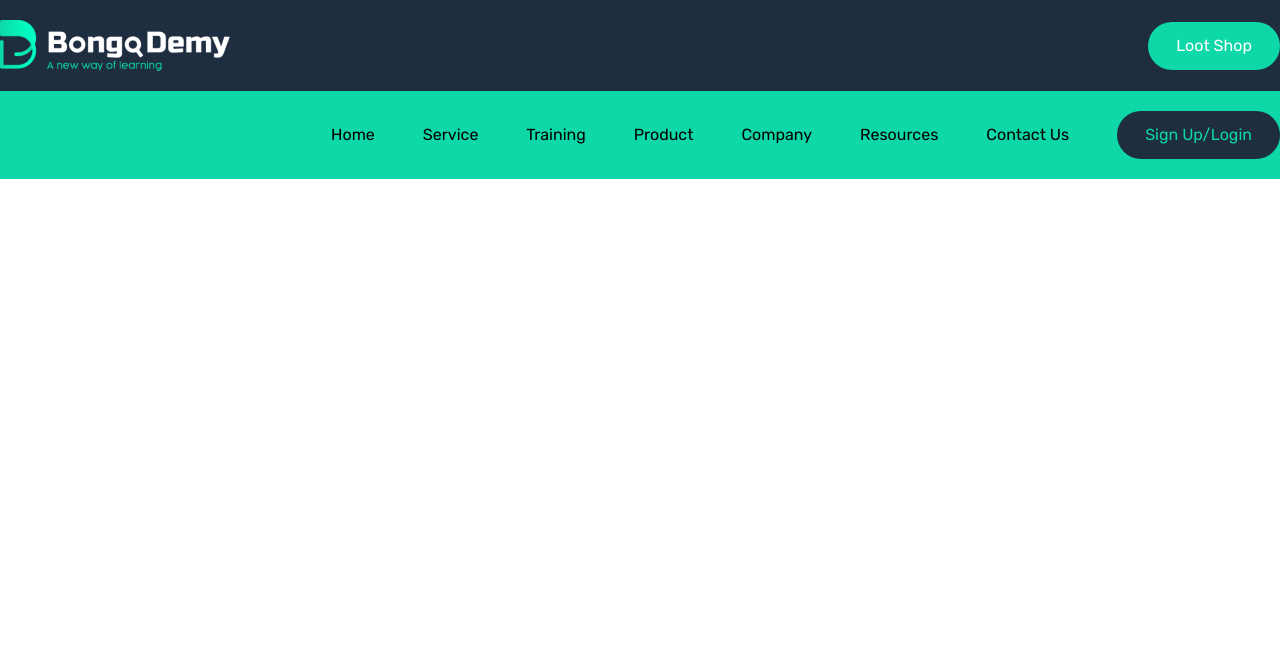
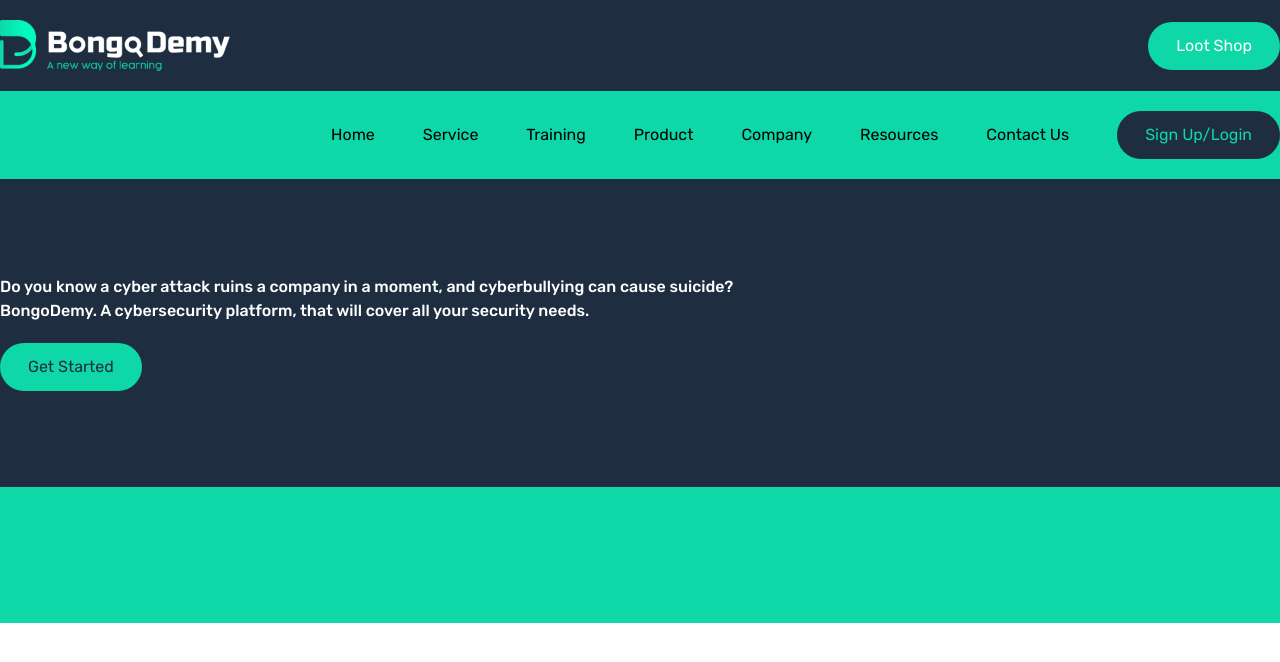
Before and after one commit to webdevbiswaajit/Bongo-Demy, a React (Create React App) app: page / in a window 1280 px wide. Shown: the top 662 px of the page. Built offline with nearby package versions, Linux system fonts and the light colour scheme.

Commit message:
Hero design

```diff
--- a/src/App.js
+++ b/src/App.js
@@ -1,11 +1,15 @@
 import "./App.css";
 import Header from "./common/Header";
 import Menu from "./common/Menu";
+import Hero from "./Components/Home/Hero";
+import ShortTour from "./Components/Home/ShortTour";
 function App() {
   return (
     <>
       <Header />
       <Menu />
+      <Hero />
+      <ShortTour />
     </>
   );
 }
--- /dev/null
+++ b/src/Components/Home/Hero.js
@@ -0,0 +1,25 @@
+import React from "react";
+import { Link } from "react-router-dom";
+
+function Hero() {
+  return (
+    <>
+      <div className=" bg-dark-blue">
+        <div className="container  mx-auto">
+          <div className=" py-24">
+            <p className=" text-white font-medium text-base leading-6 font-rubic">
+              Do you know a cyber attack ruins a company in a moment, and
+              cyberbullying can cause suicide? <br /> BongoDemy. A cybersecurity
+              platform, that will cover all your security needs.
+            </p>
+            <p className="text-base font-rubic text-dark-blue bg-light-green  py-3 px-7  rounded-3xl  inline-block mt-5">
+              <Link to="/">Get Started</Link>
+            </p>
+          </div>
+        </div>
+      </div>
+    </>
+  );
+}
+
+export default Hero;
--- /dev/null
+++ b/src/Components/Home/ShortTour.js
@@ -0,0 +1,23 @@
+import React from "react";
+function ShortTour() {
+  return (
+    <>
+      <div className=" bg-light-green py-14">
+        <div className="container mx-auto">
+          <div className=" w-4/5 mx-auto">
+            <div className="grid grid-cols-6">
+              <div className=" col-span-2">
+                <button>
+                  <img src="" alt="" />
+                </button>
+              </div>
+              <div className=" col-span-4"></div>
+            </div>
+          </div>
+        </div>
+      </div>
+    </>
+  );
+}
+
+export default ShortTour;
```
